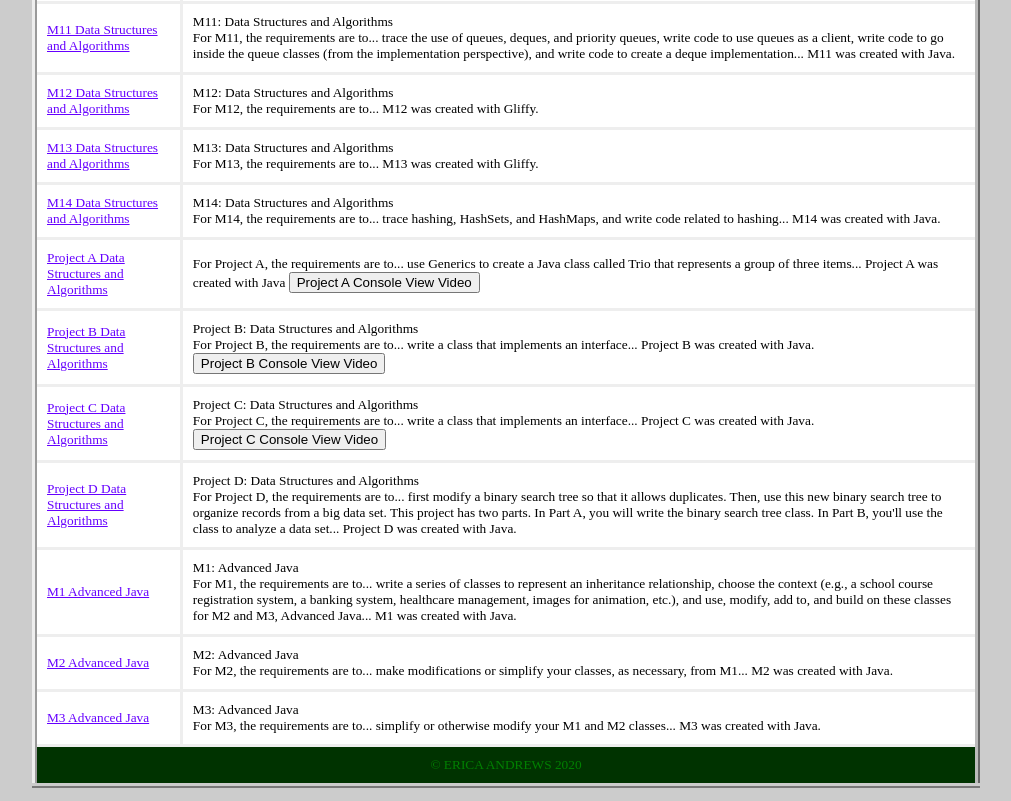
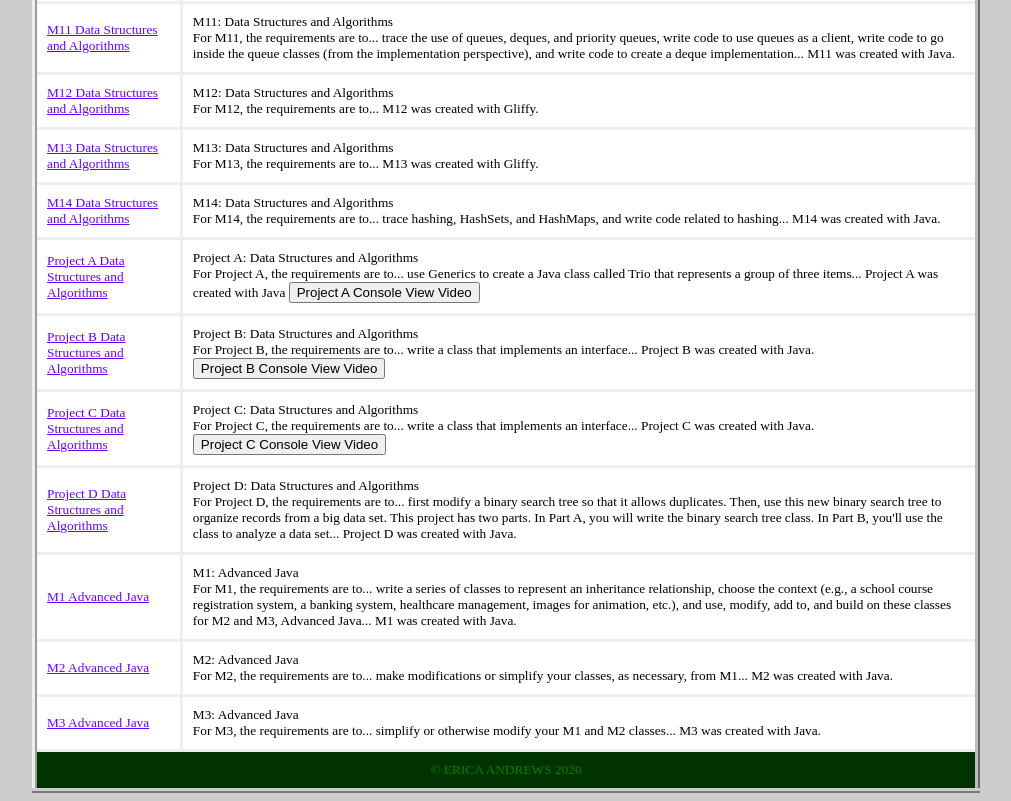
Before and after one commit to ericarandrews/ericareneeandrews.codes, a plain HTML site: page index.html in a window 1280 px wide. Shown: the part 756-1557 px from the top of the page, without its empty margins (134-1145 px from the left). Drawn offline with Linux system fonts and the light colour scheme.

Commit message:
Update index.html

```diff
--- a/index.html
+++ b/index.html
@@ -281,7 +281,7 @@ function offm1() {
             </tr>
             <tr>
                 <td colspan="1"><a href="https://github.com/ericarandrews/java_dataStructuresAndAlgorithms/tree/master/ProjectADataStructuresAndAlgorithms">Project A Data Structures and Algorithms</a></td>
-                <td colspan="3"Project A: Data Structures and Algorithms <br> For Project A, the requirements are to... use Generics to create a Java class called Trio that represents a group of three items... Project A was created with Java
+                <td colspan="3">Project A: Data Structures and Algorithms <br> For Project A, the requirements are to... use Generics to create a Java class called Trio that represents a group of three items... Project A was created with Java
 <!--    video button-->
 <button onclick="onprojecta()">Project A Console View Video</button>
 <div id="overlayprojecta" onclick="offprojecta()">
```
